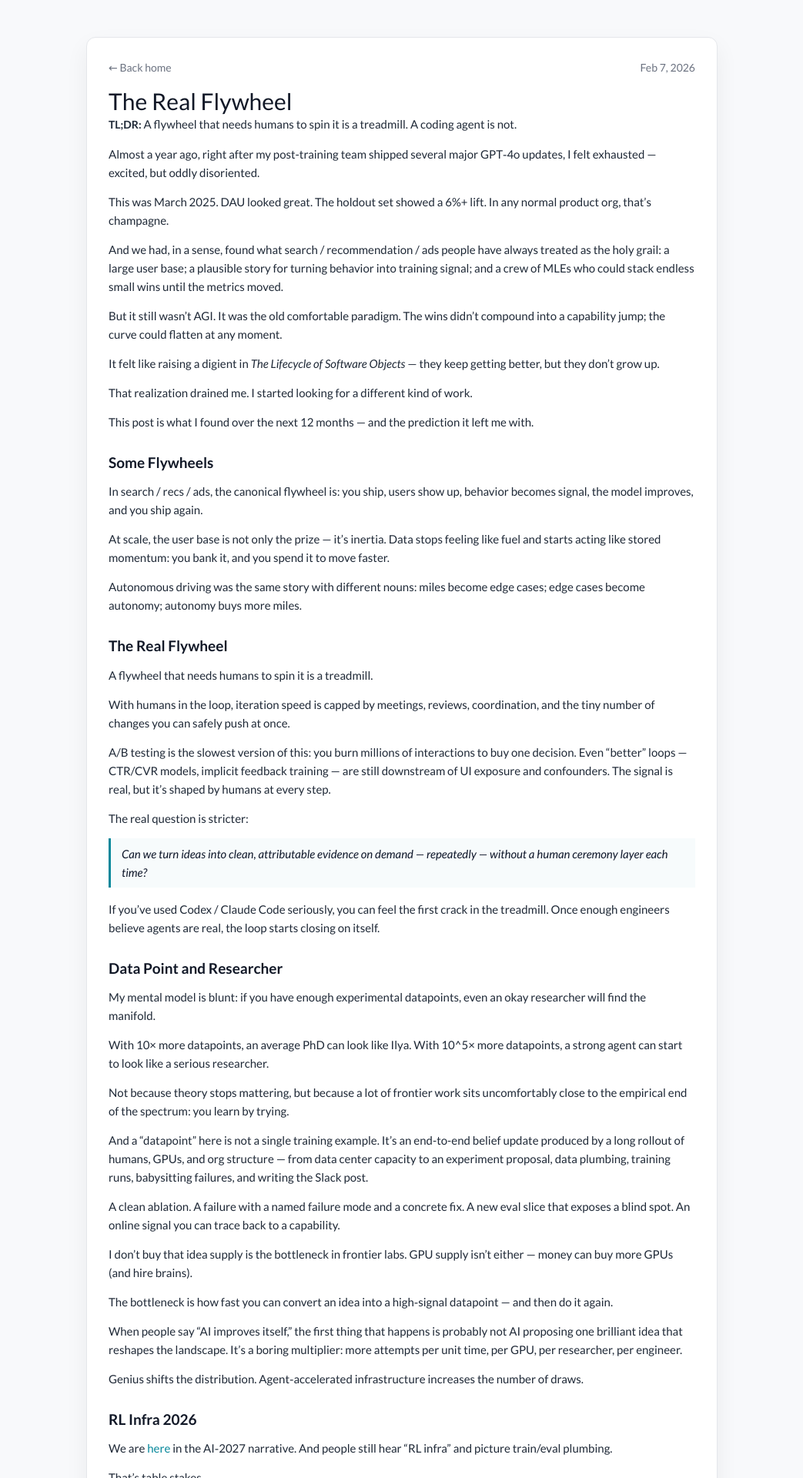
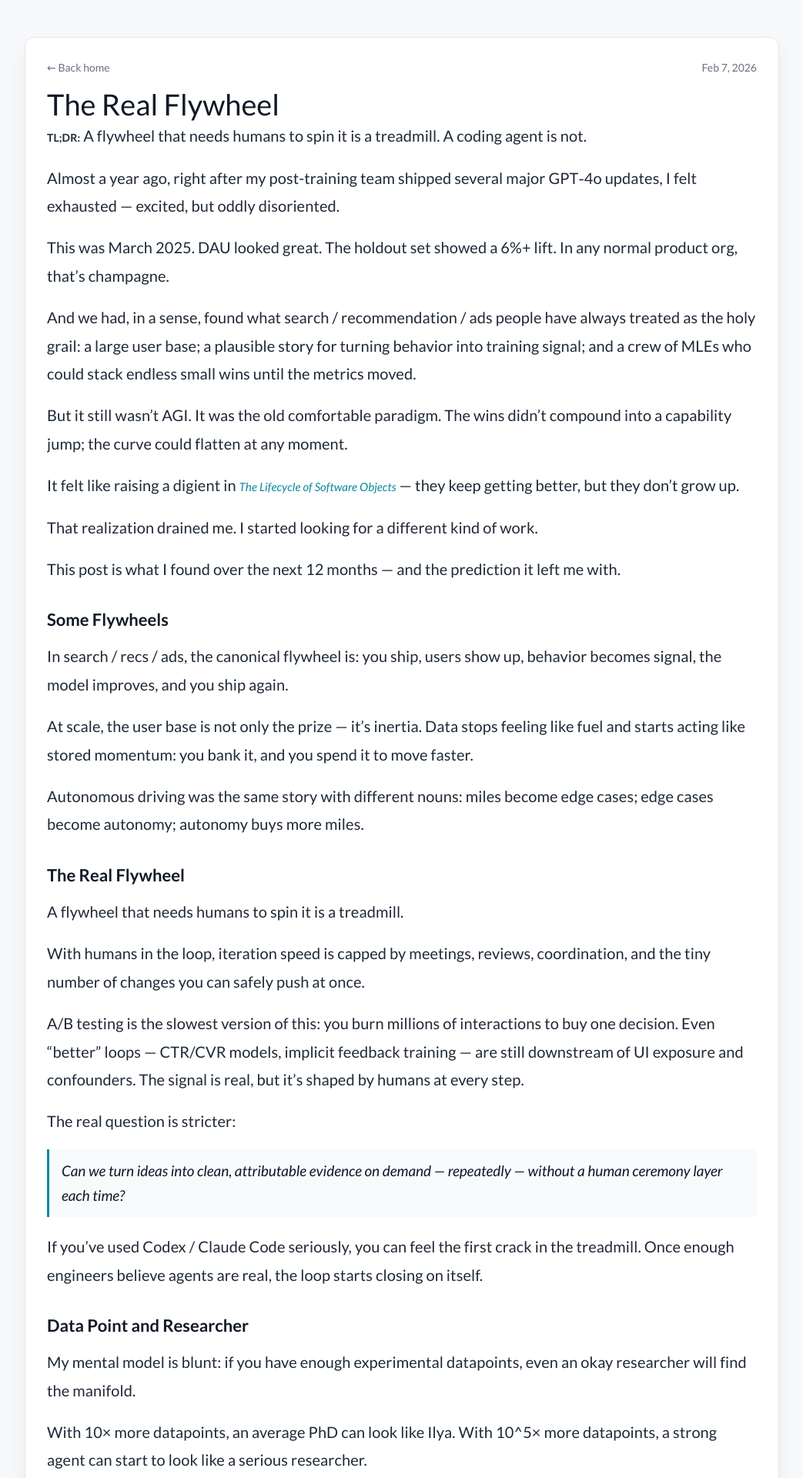
Before and after one commit to haossr/haossr.github.io, a Jekyll site: the page built from writing/the-real-flywheel/index.html, in a window 1280 px wide. Shown: the top 1920 px of the page at 77% size, without its empty margins (118-1161 px from the left). Built offline with Jekyll 4.4.1, drawn with Linux system fonts in a browser that asks for light colours.

Commit message:
Polish flywheel post layout and add book link

```diff
--- a/writing/the-real-flywheel/index.html
+++ b/writing/the-real-flywheel/index.html
@@ -21,7 +21,7 @@ layout: null
   <link href="https://fonts.googleapis.com/css?family=Lato:400,700,400italic,700italic" rel="stylesheet" type="text/css">
   <style>
     .essay-page { background: #f8f9fb; min-height: 100vh; padding: 40px 16px; }
-    .essay-wrap { max-width: 820px; margin: 0 auto; }
+    .essay-wrap { max-width: 980px; margin: 0 auto; }
     .essay-card {
       background: #fff;
       border: 1px solid #e5e7eb;
@@ -30,26 +30,37 @@ layout: null
       padding: 28px;
     }
     .essay-top { display: flex; justify-content: space-between; align-items: baseline; gap: 12px; margin-bottom: 14px; }
-    .essay-title { margin: 0; font-size: 30px; line-height: 1.2; color: #111827; text-align: left; }
+    .essay-title { margin: 0; font-size: 38px; line-height: 1.18; color: #111827; text-align: left; }
     .essay-meta { color: #6b7280; font-size: 14px; }
-    .essay-content h2, .essay-content h3 { display: block; margin: 26px 0 10px; color: #111827; }
-    .essay-content h2 { font-size: 24px; font-weight: 700; }
-    .essay-content h3 { font-size: 19px; font-weight: 700; }
-    .essay-content p { margin: 0 0 14px; color: #1f2937; }
-    .essay-content ul { margin: 0 0 14px 20px; }
-    .essay-content li { margin-bottom: 6px; color: #1f2937; }
+    .essay-content h2, .essay-content h3 { display: block; margin: 30px 0 12px; color: #111827; }
+    .essay-content h2 { font-size: 28px; font-weight: 700; }
+    .essay-content h3 { font-size: 22px; font-weight: 700; }
+    .essay-content p { margin: 0 0 18px; color: #1f2937; font-size: 20px; line-height: 1.82; letter-spacing: 0.005em; }
+    .essay-content ul { margin: 0 0 18px 24px; }
+    .essay-content li { margin-bottom: 10px; color: #1f2937; font-size: 19px; line-height: 1.72; }
     .essay-content blockquote {
-      margin: 12px 0 16px;
-      padding: 8px 14px;
+      margin: 14px 0 20px;
+      padding: 12px 16px;
       border-left: 3px solid #07889b;
       background: #f7fbfc;
       color: #0f172a;
+      font-size: 19px;
+      line-height: 1.7;
       font-style: italic;
+    }
+    @media (max-width: 900px) {
+      .essay-wrap { max-width: 860px; }
+      .essay-title { font-size: 34px; }
+      .essay-content p { font-size: 18px; line-height: 1.72; }
+      .essay-content li { font-size: 17px; line-height: 1.65; }
+      .essay-content blockquote { font-size: 17px; line-height: 1.62; }
     }
     @media (max-width: 600px) {
       .essay-card { padding: 20px; }
-      .essay-title { font-size: 26px; }
+      .essay-title { font-size: 28px; }
       .essay-top { flex-direction: column; align-items: flex-start; }
+      .essay-content p { font-size: 17px; line-height: 1.65; }
+      .essay-content li, .essay-content blockquote { font-size: 16px; line-height: 1.55; }
     }
   </style>
 </head>
@@ -69,7 +80,7 @@ layout: null
       <p>This was March 2025. DAU looked great. The holdout set showed a 6%+ lift. In any normal product org, that’s champagne.</p>
       <p>And we had, in a sense, found what search / recommendation / ads people have always treated as the holy grail: a large user base; a plausible story for turning behavior into training signal; and a crew of MLEs who could stack endless small wins until the metrics moved.</p>
       <p>But it still wasn’t AGI. It was the old comfortable paradigm. The wins didn’t compound into a capability jump; the curve could flatten at any moment.</p>
-      <p>It felt like raising a digient in <em>The Lifecycle of Software Objects</em> — they keep getting better, but they don’t grow up.</p>
+      <p>It felt like raising a digient in <a href="https://en.wikipedia.org/wiki/The_Lifecycle_of_Software_Objects"><em>The Lifecycle of Software Objects</em></a> — they keep getting better, but they don’t grow up.</p>
       <p>That realization drained me. I started looking for a different kind of work.</p>
       <p>This post is what I found over the next 12 months — and the prediction it left me with.</p>
 
```
